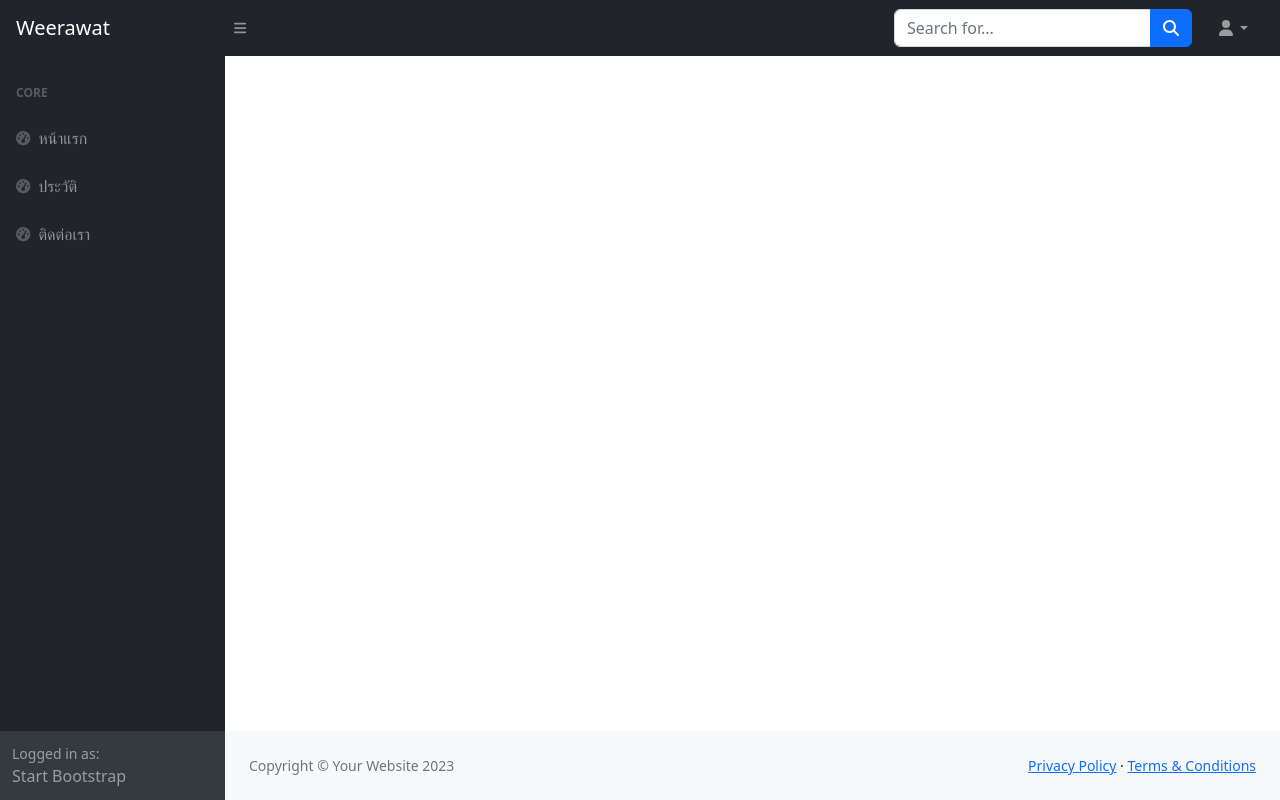
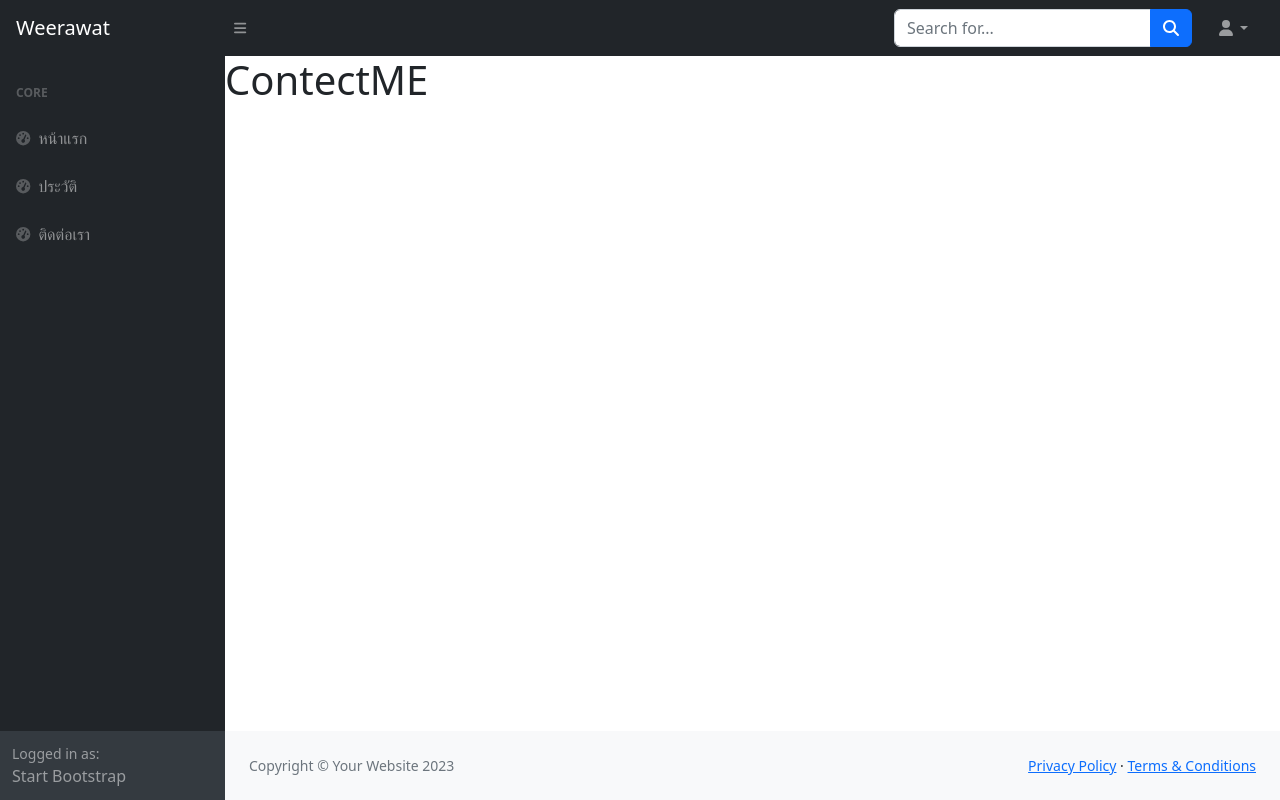
Before and after one commit to Godtasan552/django_my_web, a Django app: page /contact/ in a window 1280 px wide. Run offline with Django 5.2, Linux system fonts and the light colour scheme; some libraries are stand-ins or nearby versions.

Commit message:
update_vercel v1

```diff
--- a/my_web/settings.py
+++ b/my_web/settings.py
@@ -70,7 +70,7 @@ TEMPLATES = [
     },
 ]
 
-WSGI_APPLICATION = 'my_web.wsgi.application'
+WSGI_APPLICATION = 'my_web.wsgi.app'
 
 
 # Database
--- a/templates/contact.html
+++ b/templates/contact.html
@@ -1 +1,5 @@
 {% extends "base.html" %}
+
+{% block content %}
+<h1>ContectME</h1>
+{% endblock content %}
```
Also changed, not shown: 2 other files.
